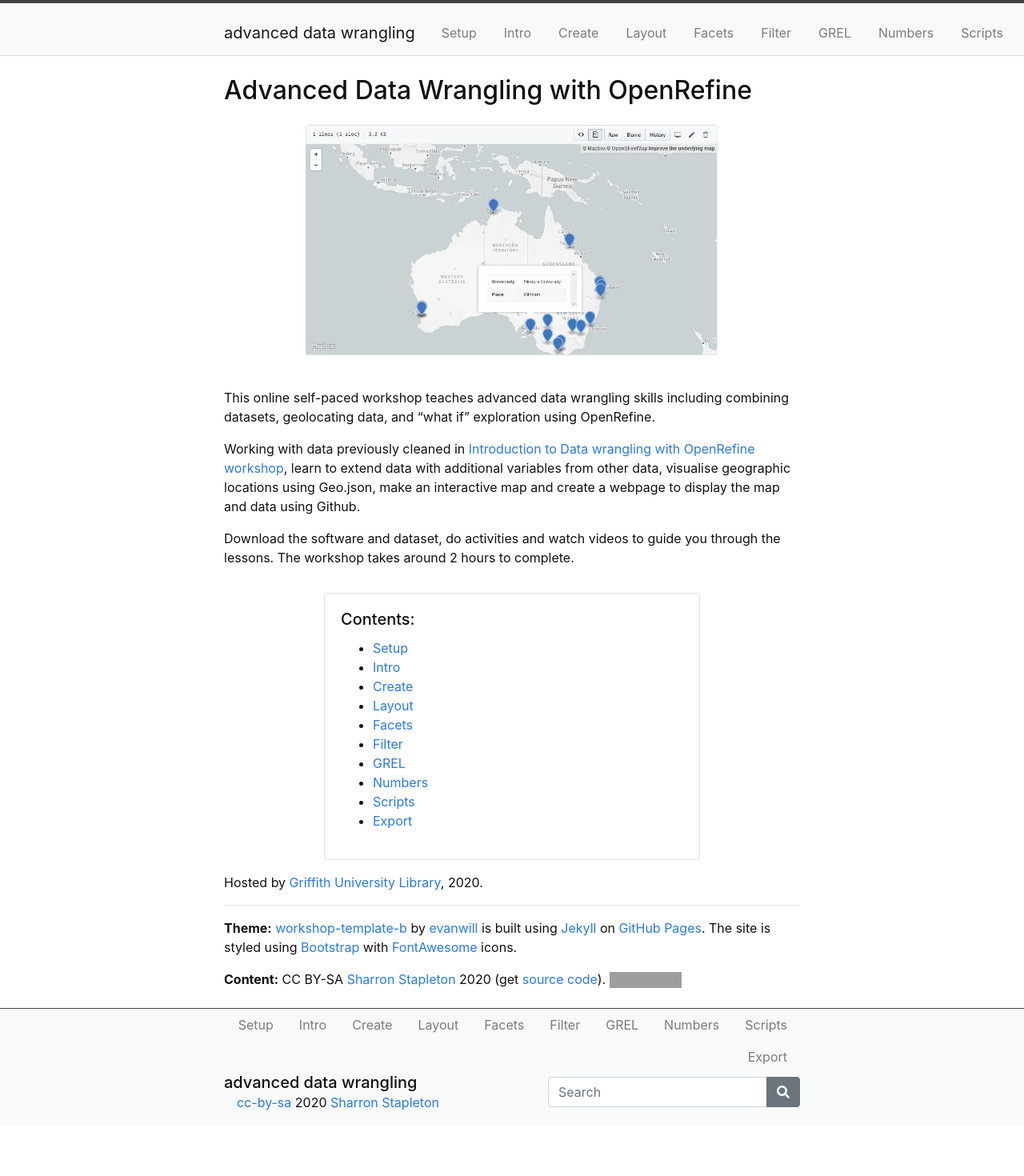
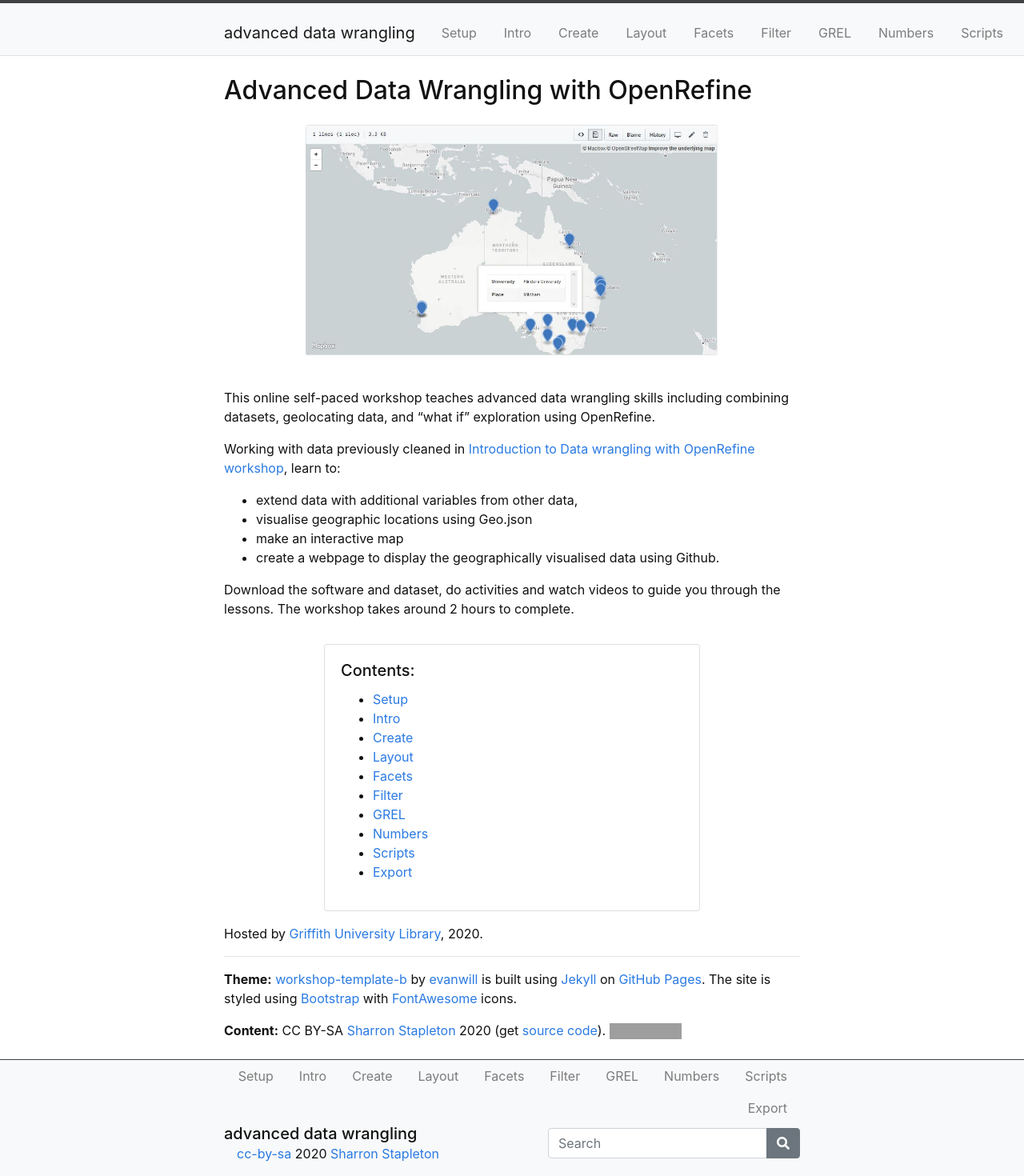
Before and after one commit to GULibrarySandbox/advanced-data-wrangle-old, a Jekyll site: the page built from index.md, in a window 1280 px wide. Shown: the whole page at 80% size. Built offline with Jekyll 4.4.1, drawn with Linux system fonts in a browser that asks for light colours; before the commit the page ends 1406 px from its top, so only the background shows below that; grey boxes are pictures that could not be loaded.

Commit message:
Update index.md

```diff
--- a/index.md
+++ b/index.md
@@ -9,7 +9,12 @@ layout: default
 
 This online self-paced workshop teaches advanced data wrangling skills including combining datasets, geolocating data, and “what if” exploration using OpenRefine.
 
-Working with data previously cleaned in [Introduction to Data wrangling with OpenRefine workshop](https://griffithunilibrary.github.io/intro-data-wrangle/), learn to extend data with additional variables from other data, visualise geographic locations using Geo.json, make an interactive map and create a webpage to display the map and data using Github.
+Working with data previously cleaned in [Introduction to Data wrangling with OpenRefine workshop](https://griffithunilibrary.github.io/intro-data-wrangle/), learn to:
+
+- extend data with additional variables from other data,
+- visualise geographic locations using Geo.json
+- make an interactive map
+- create a webpage to display the geographically visualised data using Github.
 
 Download the software and dataset, do activities and watch videos to guide you through the lessons. The workshop takes around 2 hours to complete.
 
```
